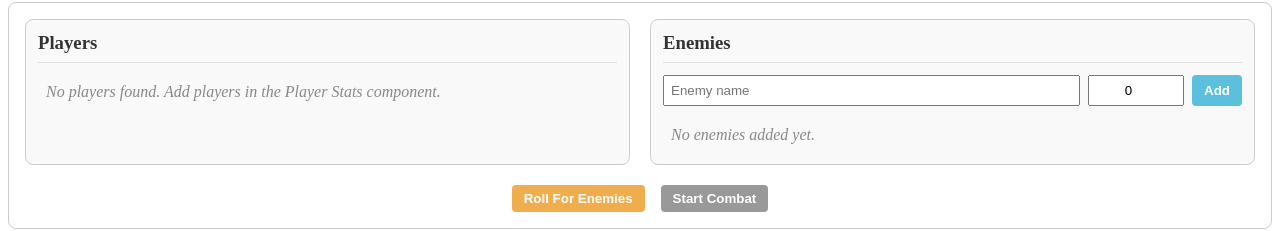
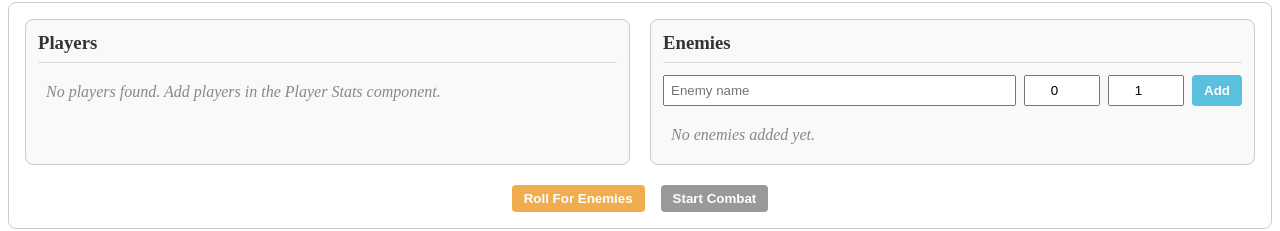
Before and after one commit to n3rdgir1/dm-screen, a Vue app: page / in a window 1280 px wide. Both pictures are taken after a click on the button "Roll Initiative". Shown: the part 499-730 px from the top of the page. Built offline with nearby package versions, Linux system fonts and the light colour scheme.

Commit message:
handles initiative mode

```diff
--- a/src/components/combat/InitiativeMode.vue
+++ b/src/components/combat/InitiativeMode.vue
@@ -40,17 +40,34 @@
               placeholder="Init modifier"
               class="enemy-modifier-input"
             />
+            <input
+              type="number"
+              v-model="newEnemyCount"
+              placeholder="Count"
+              class="enemy-count-input"
+              min="1"
+            />
             <button @click="addEnemy" class="add-button">Add</button>
           </div>
           <div class="initiative-list">
             <div v-for="(enemy, index) in enemies" :key="'enemy-' + index" class="initiative-item">
-              <div class="initiative-name">{{ enemy.name }}</div>
+              <div class="initiative-name">
+                {{ enemy.name }}
+                <span v-if="enemy.count > 1" class="enemy-count">({{ enemy.count }})</span>
+              </div>
               <div class="initiative-controls">
                 <input
                   type="number"
                   v-model="enemy.initiative"
                   class="initiative-input"
                   placeholder="Init"
+                />
+                <input
+                  type="number"
+                  v-model="enemy.count"
+                  class="count-input"
+                  min="1"
+                  @input="saveInitiativeData"
                 />
                 <button @click="rollForEntity(enemy)" class="roll-button">Roll</button>
                 <button @click="removeEnemy(index)" class="remove-button">×</button>
@@ -99,6 +116,7 @@ export default {
       enemies: [],
       newEnemyName: '',
       newEnemyModifier: 0,
+      newEnemyCount: 1,
       initiativeData: {
         players: [],
         enemies: []
@@ -165,10 +183,12 @@ export default {
         this.enemies.push({
           name: this.newEnemyName.trim(),
           initiativeModifier: this.newEnemyModifier || 0,
-          initiative: null
+          initiative: null,
+          count: Math.max(1, parseInt(this.newEnemyCount) || 1)
         });
         this.newEnemyName = '';
         this.newEnemyModifier = 0;
+        this.newEnemyCount = 1;
 
         // Save after adding enemy
         this.saveInitiativeData();
@@ -195,7 +215,31 @@ export default {
     },
     rollForAll() {
       // DM only rolls for enemies, not players
-      this.enemies.forEach(enemy => this.rollForEntity(enemy));
+      // Group enemies by name to handle shared initiative
+      const enemyGroups = {};
+
+      // First, organize enemies into groups by name
+      this.enemies.forEach(enemy => {
+        if (!enemyGroups[enemy.name]) {
+          enemyGroups[enemy.name] = [];
+        }
+        enemyGroups[enemy.name].push(enemy);
+      });
+
+      // Roll once for each unique enemy name
+      Object.values(enemyGroups).forEach(group => {
+        if (group.length > 0) {
+          // Roll initiative for the first enemy in the group
+          const d20 = this.rollDice(20);
+          const modifier = group[0].initiativeModifier || 0;
+          const initiativeValue = d20 + modifier;
+
+          // Apply the same initiative to all enemies with the same name
+          group.forEach(enemy => {
+            enemy.initiative = initiativeValue;
+          });
+        }
+      });
 
       // Save after rolling all
       if (this.mode === 'dm') {
@@ -317,8 +361,8 @@ h3 {
   padding: 6px;
 }
 
-.enemy-modifier-input {
-  width: 80px;
+.enemy-modifier-input, .enemy-count-input, .count-input {
+  width: 60px;
   padding: 6px;
   text-align: center;
 }
@@ -390,6 +434,12 @@ button {
   border-left-color: #d9534f;
 }
 
+.enemy-count {
+  font-size: 0.85em;
+  color: #666;
+  font-weight: normal;
+}
+
 .initiative-value {
   font-weight: bold;
   min-width: 30px;
```
